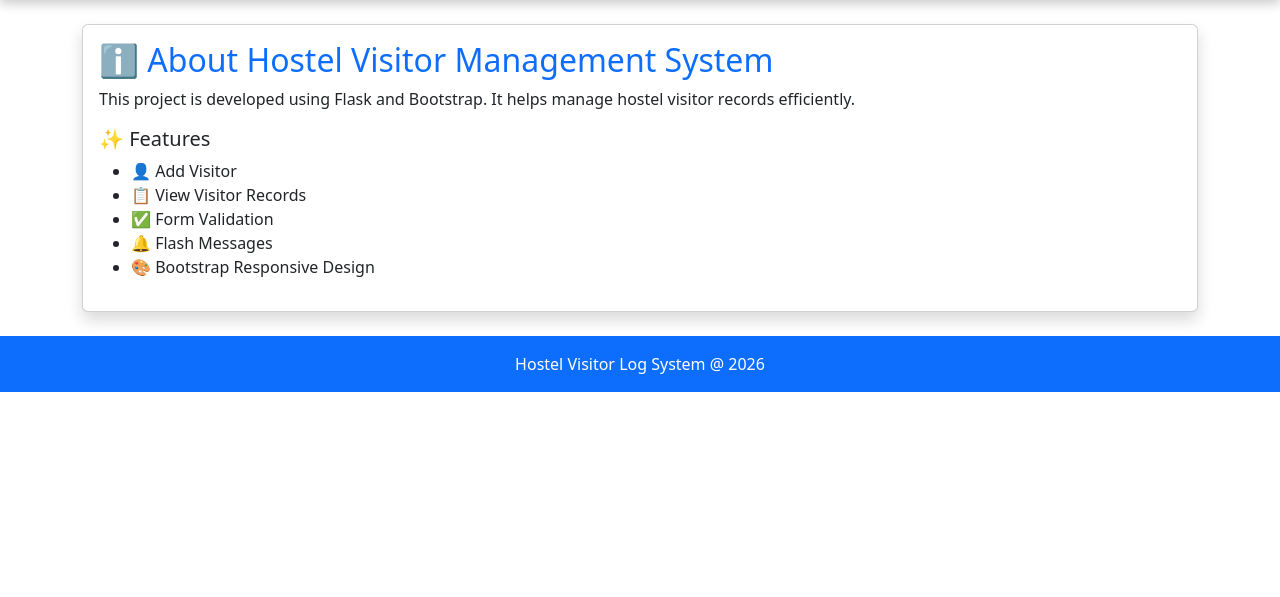
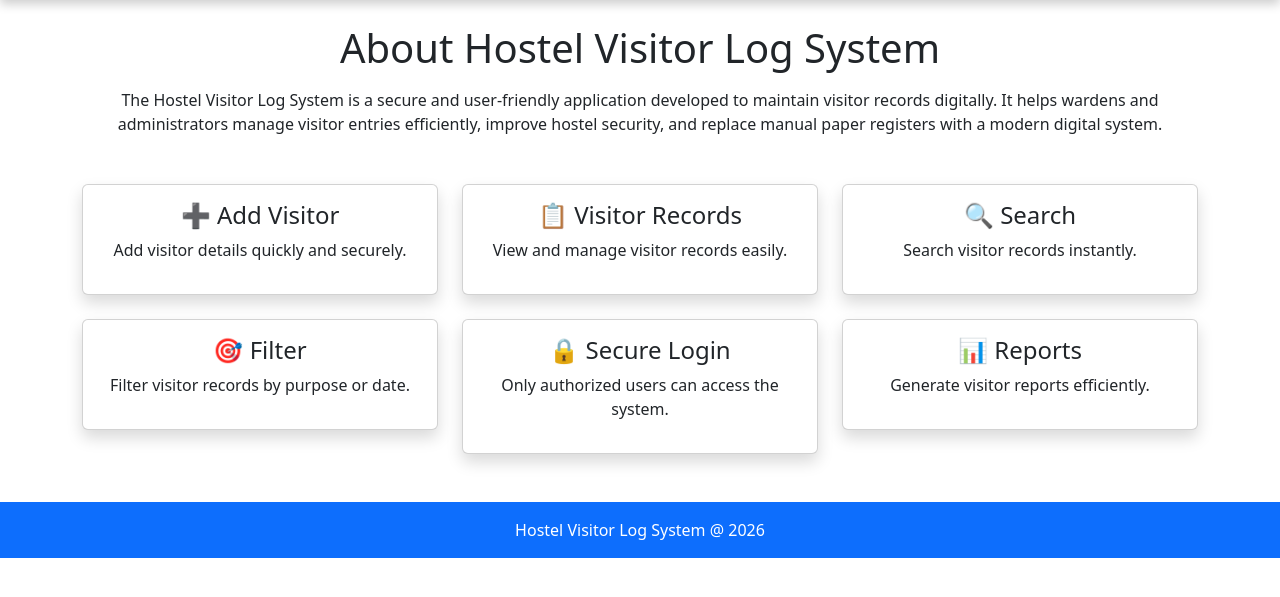
Before and after one commit to biradarvaishnavi444-png/python-training, a Flask app: template templates/about.html in a window 1280 px wide. Shown: the part 56-653 px from the top of the page. Run offline with Flask 3, Linux system fonts and the light colour scheme; the template is opened without the code that fills it, so the values that code supplies are empty.

Commit message:
Update about.html to enhance content structure and improve feature presentation

```diff
--- a/templates/about.html
+++ b/templates/about.html
@@ -1,28 +1,60 @@
- {% extends 'base.html' %}
+ {% extends "base.html" %}
 
 {% block content %}
 
-<div class="card shadow">
-    <div class="card-body">
+<h1 class="text-center mt-4">About Hostel Visitor Log System</h1>
 
-        <h2 class="text-primary">ℹ️ About Hostel Visitor Management System</h2>
+<p class="text-center mt-3">
+    The Hostel Visitor Log System is a secure and user-friendly application
+    developed to maintain visitor records digitally. It helps wardens and
+    administrators manage visitor entries efficiently, improve hostel security,
+    and replace manual paper registers with a modern digital system.
+</p>
 
-        <p>
-            This project is developed using Flask and Bootstrap.
-            It helps manage hostel visitor records efficiently.
-        </p>
+<div class="row mt-5">
 
-        <h5>✨ Features</h5>
+    <div class="col-md-4 mb-4">
+        <div class="card shadow text-center p-3">
+            <h4>➕ Add Visitor</h4>
+            <p>Add visitor details quickly and securely.</p>
+        </div>
+    </div>
 
-        <ul>
-            <li>👤 Add Visitor</li>
-            <li>📋 View Visitor Records</li>
-            <li>✅ Form Validation</li>
-            <li>🔔 Flash Messages</li>
-            <li>🎨 Bootstrap Responsive Design</li>
-        </ul>
+    <div class="col-md-4 mb-4">
+        <div class="card shadow text-center p-3">
+            <h4>📋 Visitor Records</h4>
+            <p>View and manage visitor records easily.</p>
+        </div>
+    </div>
 
+    <div class="col-md-4 mb-4">
+        <div class="card shadow text-center p-3">
+            <h4>🔍 Search</h4>
+            <p>Search visitor records instantly.</p>
+        </div>
     </div>
+
+    <div class="col-md-4 mb-4">
+        <div class="card shadow text-center p-3">
+            <h4>🎯 Filter</h4>
+            <p>Filter visitor records by purpose or date.</p>
+        </div>
+    </div>
+
+    <div class="col-md-4 mb-4">
+        <div class="card shadow text-center p-3">
+            <h4>🔒 Secure Login</h4>
+            <p>Only authorized users can access the system.</p>
+        </div>
+    </div>
+
+    <div class="col-md-4 mb-4">
+        <div class="card shadow text-center p-3">
+            <h4>📊 Reports</h4>
+            <p>Generate visitor reports efficiently.</p>
+        </div>
+    </div>
+
 </div>
 
 {% endblock %}
```
